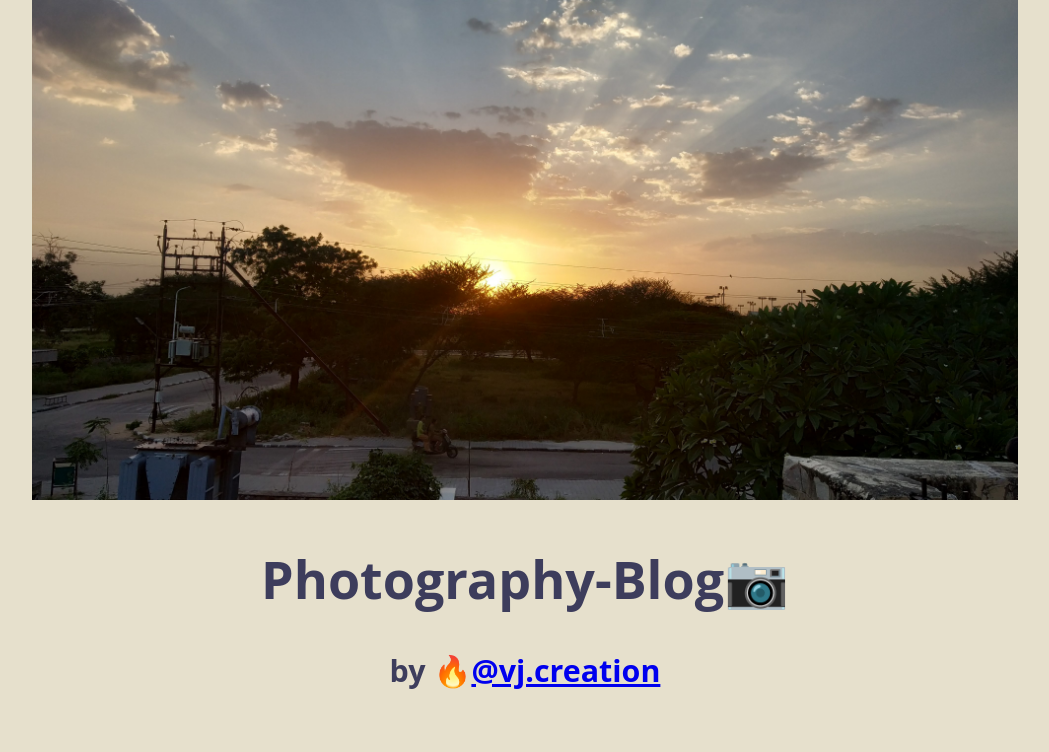
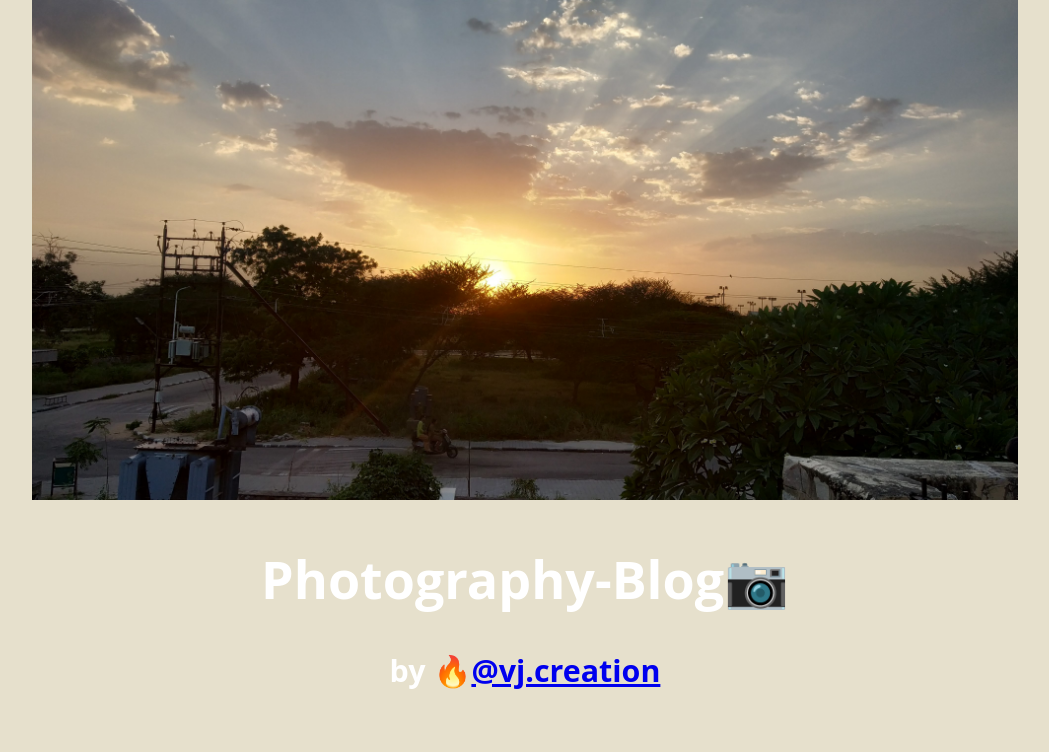
Before and after one commit to vj-creation/React-Photojournal, a React (Create React App) app: page / in a window 1280 px wide. Shown: the top 752 px of the page, without its empty margins (115-1164 px from the left). Built offline with nearby package versions, Linux system fonts and the light colour scheme; grey boxes are pictures that could not be loaded.

Commit message:
Update master.css

```diff
--- a/src/components/master.css
+++ b/src/components/master.css
@@ -1,10 +1,6 @@
 .banner {
   max-width: 80%;
 }
-body{
-  color: #3d3d5c;
-}
-
 .flex-container {
   display: flex;
   flex-wrap: wrap;
```
